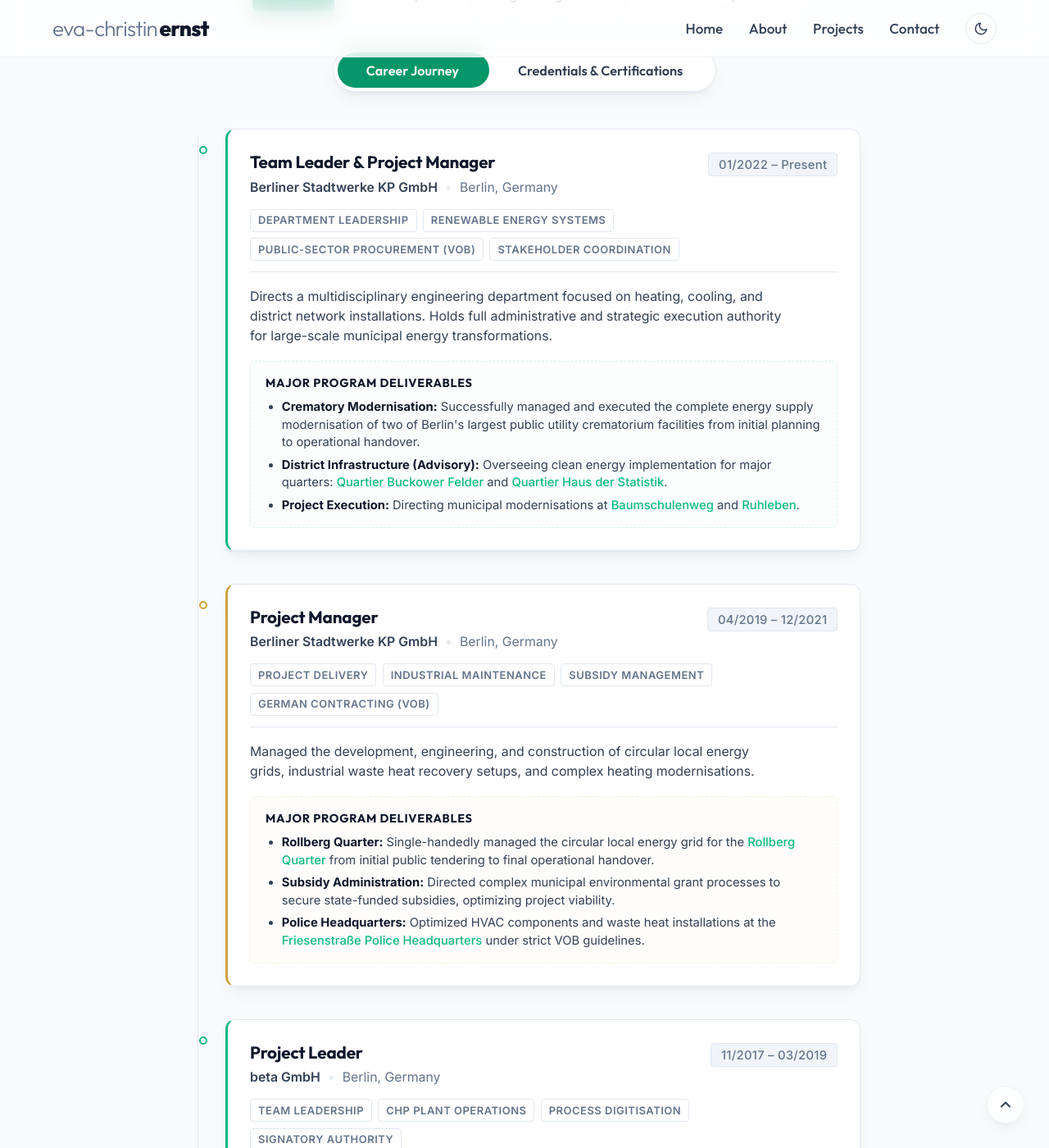
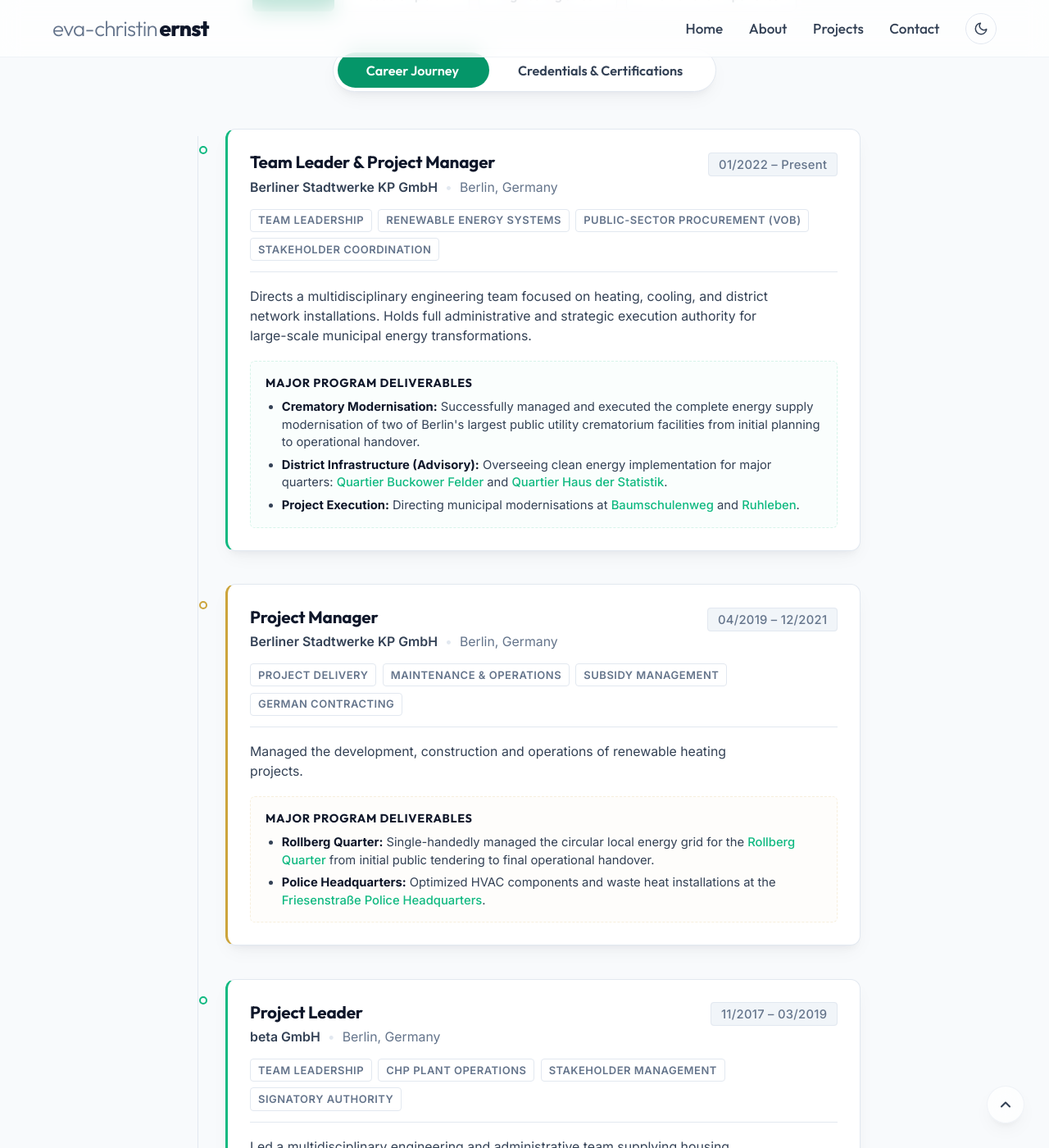
Before and after one commit to evafroehlich/website, a Jekyll site: the page built from about.md, in a window 1280 px wide and 1400 px high, scrolled down 368 px. Shown: the whole window at 82% size. Built offline with Jekyll 4.4.1, drawn with Linux system fonts in a browser that asks for light colours; some of the changed text lies outside the part shown.

Commit message:
update about

```diff
--- a/about.md
+++ b/about.md
@@ -52,14 +52,14 @@
             </div>
           </div>
           <div class="timeline-capabilities">
-            <span class="capability-tag">Department Leadership</span>
+            <span class="capability-tag">Team Leadership</span>
             <span class="capability-tag">Renewable Energy Systems</span>
             <span class="capability-tag">Public-Sector Procurement (VOB)</span>
             <span class="capability-tag">Stakeholder Coordination</span>
           </div>
           <div class="timeline-body">
             <p class="timeline-summary-text">
-              Directs a multidisciplinary engineering department focused on heating, cooling, and district network installations. Holds full administrative and strategic execution authority for large-scale municipal energy transformations.
+              Directs a multidisciplinary engineering team focused on heating, cooling, and district network installations. Holds full administrative and strategic execution authority for large-scale municipal energy transformations.
             </p>
             <div class="timeline-key-deliverables">
               <div class="deliverables-title">Major Program Deliverables</div>
@@ -97,13 +97,13 @@
           </div>
           <div class="timeline-capabilities">
             <span class="capability-tag">Project Delivery</span>
-            <span class="capability-tag">Industrial Maintenance</span>
+            <span class="capability-tag">Maintenance &amp; Operations</span>
             <span class="capability-tag">Subsidy Management</span>
-            <span class="capability-tag">German Contracting (VOB)</span>
+            <span class="capability-tag">German Contracting</span>
           </div>
           <div class="timeline-body">
             <p class="timeline-summary-text">
-              Managed the development, engineering, and construction of circular local energy grids, industrial waste heat recovery setups, and complex heating modernisations.
+              Managed the development, construction and operations of renewable heating projects.
             </p>
             <div class="timeline-key-deliverables highlight-gold">
               <div class="deliverables-title">Major Program Deliverables</div>
@@ -112,10 +112,7 @@
                   <strong>Rollberg Quarter:</strong> Single-handedly managed the circular local energy grid for the <a href="{{ '/projects/' | relative_url }}#rollberg-quarter-berlin">Rollberg Quarter</a> from initial public tendering to final operational handover.
                 </li>
                 <li>
-                  <strong>Subsidy Administration:</strong> Directed complex municipal environmental grant processes to secure state-funded subsidies, optimizing project viability.
-                </li>
-                <li>
-                  <strong>Police Headquarters:</strong> Optimized HVAC components and waste heat installations at the <a href="{{ '/projects/' | relative_url }}#friesenstrasse-police-headquarters">Friesenstraße Police Headquarters</a> under strict VOB guidelines.
+                  <strong>Police Headquarters:</strong> Optimized HVAC components and waste heat installations at the <a href="{{ '/projects/' | relative_url }}#friesenstrasse-police-headquarters">Friesenstraße Police Headquarters</a>.
                 </li>
               </ul>
             </div>
@@ -142,7 +139,7 @@
           <div class="timeline-capabilities">
             <span class="capability-tag">Team Leadership</span>
             <span class="capability-tag">CHP Plant Operations</span>
-            <span class="capability-tag">Process Digitisation</span>
+            <span class="capability-tag">Stakeholder Management</span>
             <span class="capability-tag">Signatory Authority</span>
           </div>
           <div class="timeline-body">
@@ -223,7 +220,7 @@
           </div>
           <div class="timeline-capabilities">
             <span class="capability-tag">Mechanical Design</span>
-            <span class="capability-tag">Thermal Modeling</span>
+            <span class="capability-tag">Stakeholder Management</span>
             <span class="capability-tag">On-site Commissioning</span>
             <span class="capability-tag">Manufacturer Coordination</span>
           </div>
@@ -263,8 +260,8 @@
             </div>
           </div>
           <div class="timeline-capabilities">
-            <span class="capability-tag">Wind Energy Systems</span>
-            <span class="capability-tag">Hydrogen Storage</span>
+            <span class="capability-tag">Renewable Energy Systems</span>
+            <span class="capability-tag">International Collaboration</span>
             <span class="capability-tag">Numerical Simulation</span>
             <span class="capability-tag">Energy Economics</span>
           </div>
@@ -345,9 +342,8 @@
             </div>
           </div>
           <div class="timeline-capabilities">
-            <span class="capability-tag">Data Synthesis</span>
+            <span class="capability-tag">Data Analysis</span>
             <span class="capability-tag">Fuel Cell Cogeneration</span>
-            <span class="capability-tag">Performance Analysis</span>
             <span class="capability-tag">National Innovation Program</span>
           </div>
           <div class="timeline-body">
@@ -384,7 +380,7 @@
           </div>
           <div class="timeline-capabilities">
             <span class="capability-tag">Mechanical Engineering</span>
-            <span class="capability-tag">HVAC Design</span>
+            <span class="capability-tag">HVAC</span>
             <span class="capability-tag">Solar Thermal Systems</span>
             <span class="capability-tag">Thermodynamics</span>
           </div>
@@ -424,20 +420,20 @@
             </div>
           </div>
           <div class="timeline-capabilities">
-            <span class="capability-tag">Geothermal Storage</span>
-            <span class="capability-tag">Prototype Assembly</span>
+            <span class="capability-tag">Seasonal Storage</span>
+            <span class="capability-tag">Prototype Installation</span>
             <span class="capability-tag">Sensor Calibration</span>
-            <span class="capability-tag">Data Log Analysis</span>
+            <span class="capability-tag">Data Analysis</span>
           </div>
           <div class="timeline-body">
             <p class="timeline-summary-text">
-              Contributed to the "KES" underground geothermal and solar seasonal energy storage project.
+              Contributed to the "KES" underground solar seasonal energy storage project.
             </p>
             <div class="timeline-key-deliverables highlight-gold">
               <div class="deliverables-title">Key Achievements</div>
               <ul class="deliverables-list">
                 <li>
-                  <strong>Prototype Integration:</strong> Supported assembly and sensor calibration of the geothermal prototype installed for residential heating, analysing operational test data patterns.
+                  <strong>Prototype Integration:</strong> Supported assembly and sensor calibration of the stoarge prototype installed for residential heating, analysing operational test data patterns.
                 </li>
               </ul>
             </div>
```
Also changed, not shown: other parts of about.md (+1 -1 lines).
